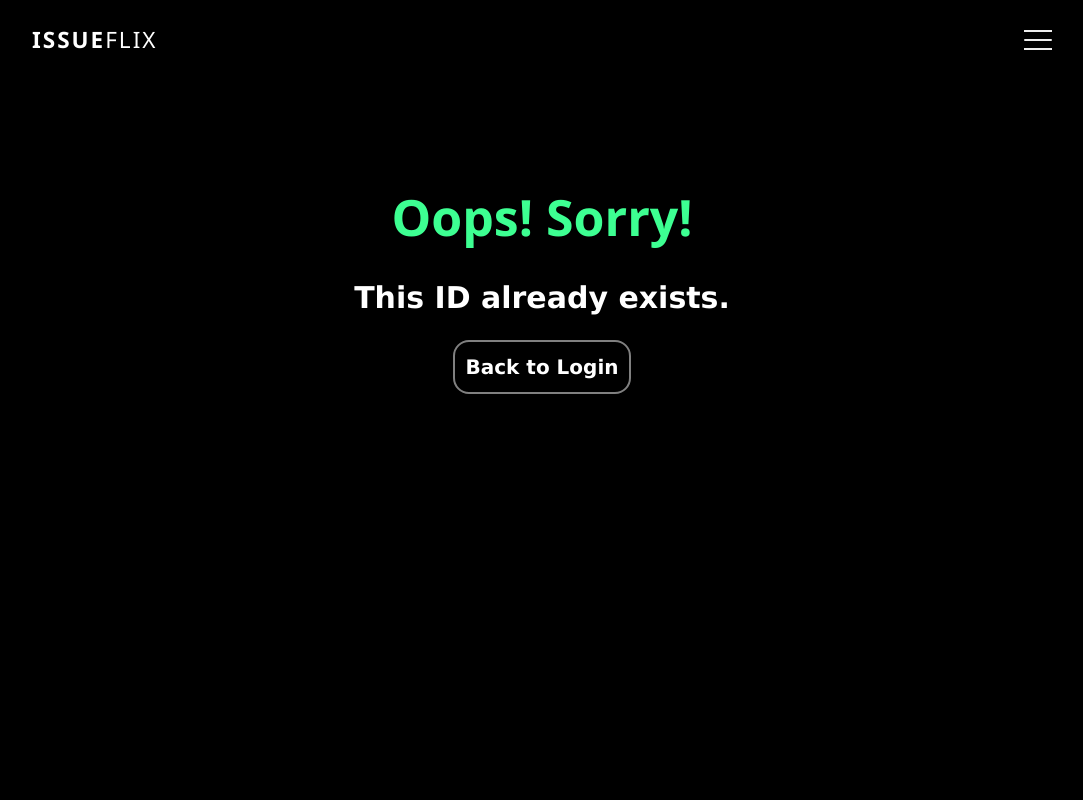
After one commit to github01main/issueFlix, a Django app: template templates/signin_not.html in a window 1280 px wide. The commit adds this page. Shown: the whole page, without its empty margins (98-1181 px from the left). Run offline with Django 4.2, Linux system fonts and the light colour scheme; the template is opened without the code that fills it, so the values that code supplies are empty; some libraries are stand-ins or nearby versions.

Commit message:
signin_not.html add

```diff
--- a/static/css/error.css
+++ b/static/css/error.css
@@ -9,6 +9,7 @@
 .error-container h1 {
     font-size: 50px;
     color: #3DFF92;
+    font-weight: bold;
 }
 
 .error-container p {
--- /dev/null
+++ b/static/css/signin_not.css
@@ -0,0 +1,30 @@
+.sign-error-container {
+    display: flex;
+    flex-direction: column;
+    align-items: center;
+    margin-top: 170px;
+    font-weight: bold;
+}
+
+.sign-error-container h1 {
+    color: #3DFF92;
+    font-size: 50px;
+    font-weight: bold;
+    margin-bottom: 20px;
+}
+
+.sign-error-container p {
+    color: #fff;
+    font-size: 30px;
+    margin-bottom: 20px;
+}
+
+.sign-error-container button {
+    background-color: black;
+    border: 2px solid gray;
+    border-radius: 16px;
+    color: #fff;
+    display: block;
+    padding: 10px;
+    font-size: 20px;
+}
--- a/static/css/style.css
+++ b/static/css/style.css
@@ -4,6 +4,7 @@
 @import "main.css";
 @import "error.css";
 @import "developer.css";
+@import "signin_not.css";
 
 * {
   padding: 0;
--- /dev/null
+++ b/templates/signin_not.html
@@ -0,0 +1,10 @@
+{% extends 'base.html' %}
+{% load static %}
+
+{% block content %}
+<div class="sign-error-container">
+    <h1>Oops! Sorry!</h1>
+    <p>This ID already exists.</p>
+    <button onclick="window.location.href='/sign-in'">Back to Login</button>
+</div>
+{% endblock %}
--- a/user/views.py
+++ b/user/views.py
@@ -17,7 +17,7 @@ def sign_up(request):
         exist_user = get_user_model().objects.filter(username=username)
 
         if exist_user:
-            return render(request, 'signin.html')
+            return render(request, 'signin_not.html')
         else:
             UserModel.objects.create_user(username=username, password=password, nickname=nickname)
             return redirect('/sign-in')
```
Also changed, not shown: db.sqlite3.
